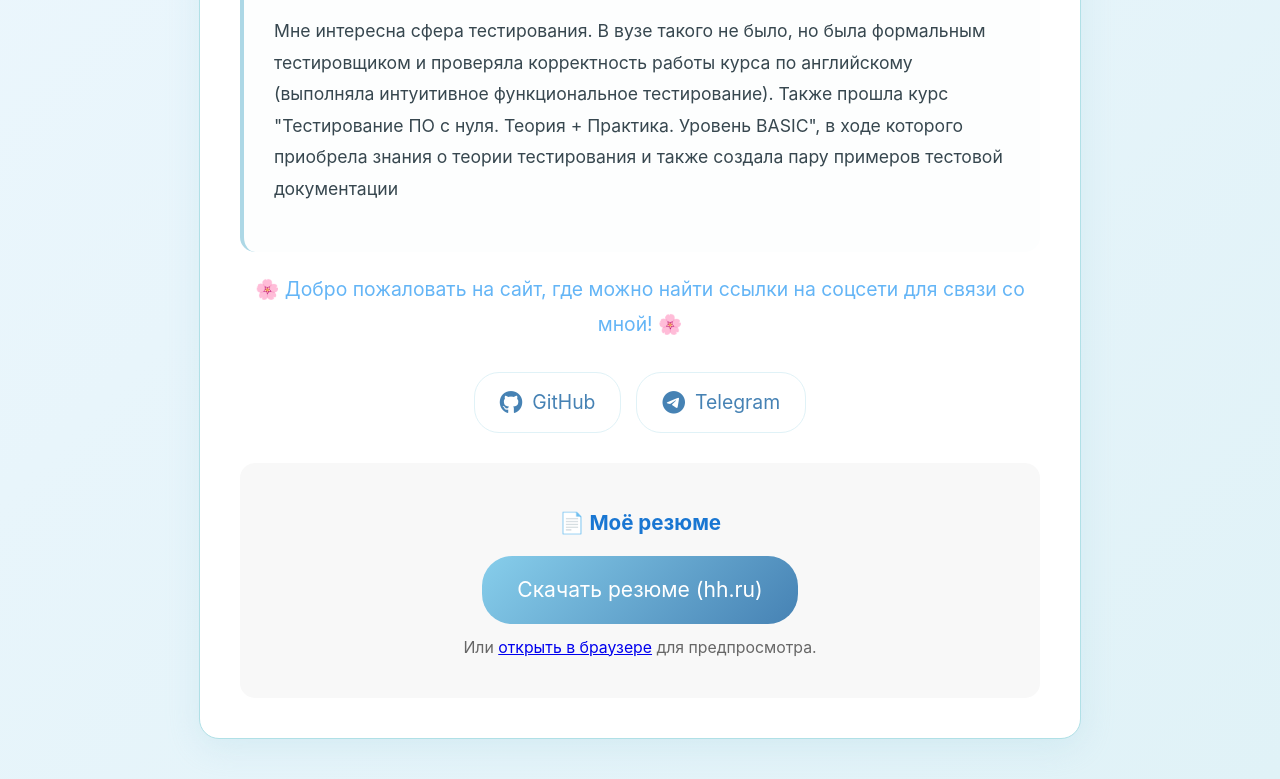
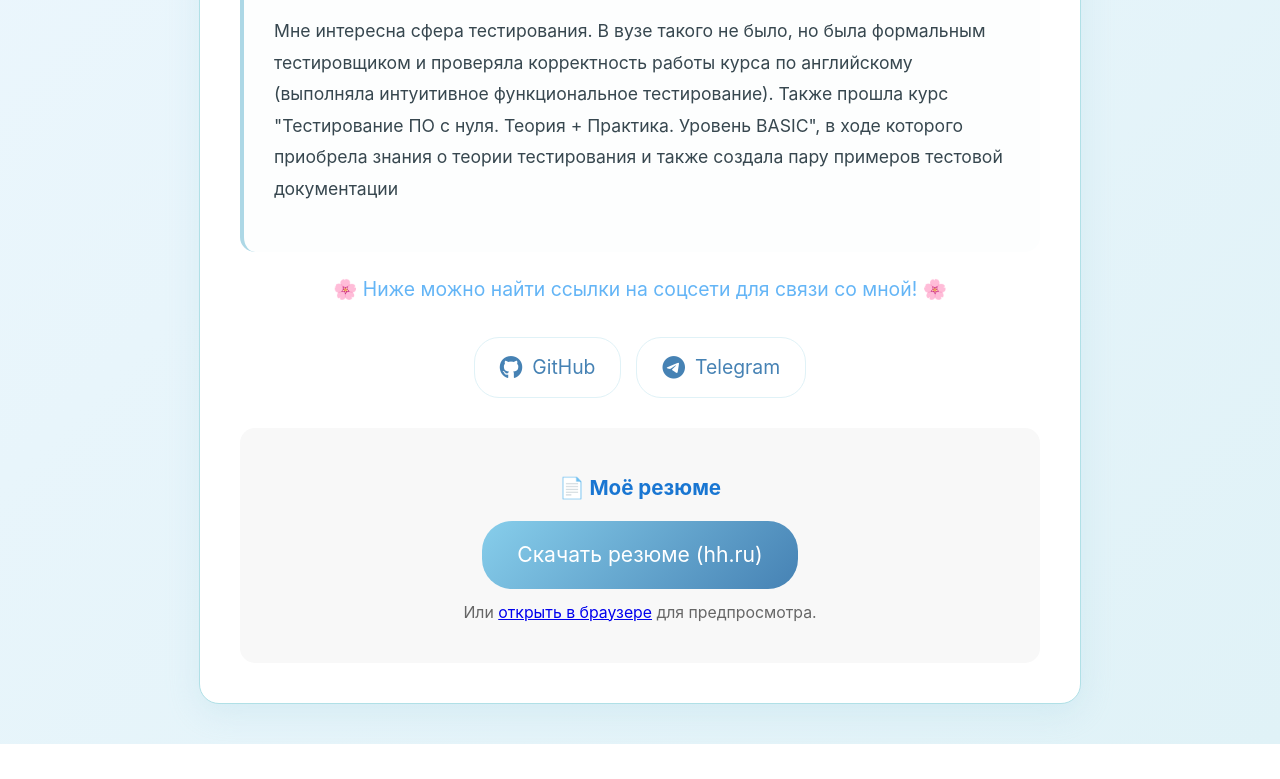
Before and after one commit to Sleepy3110/Sleepy3110.github.io, a plain HTML site: page index.html in a window 1280 px wide. Shown: the part 1060-1839 px from the top of the page. After the commit the page ends 1804 px from the top, so only its background shows below. Drawn offline with Linux system fonts and the light colour scheme.

Commit message:
Update index.html

```diff
--- a/index.html
+++ b/index.html
@@ -220,7 +220,7 @@
             <p>Мне интересна сфера тестирования. В вузе такого не было, но была формальным тестировщиком и проверяла корректность работы курса по английскому (выполняла интуитивное функциональное тестирование). Также прошла курс "Тестирование ПО с нуля. Теория + Практика. Уровень BASIC", в ходе которого приобрела знания о теории тестирования и также создала пару примеров тестовой документации </p>
         </div>
 
-        <p class="animate-on-scroll" style="text-align:center;color:#64b5f6;font-size:1.1em">🌸 Добро пожаловать на сайт, где можно найти ссылки на соцсети для связи со мной! 🌸</p>
+        <p class="animate-on-scroll" style="text-align:center;color:#64b5f6;font-size:1.1em">🌸 Ниже можно найти ссылки на соцсети для связи со мной! 🌸</p>
 
         <div class="social-links animate-on-scroll">
             <a class="social-link" href="https://github.com/Sleepy3110" target="_blank"><i class="fab fa-github"></i> GitHub</a>
```
